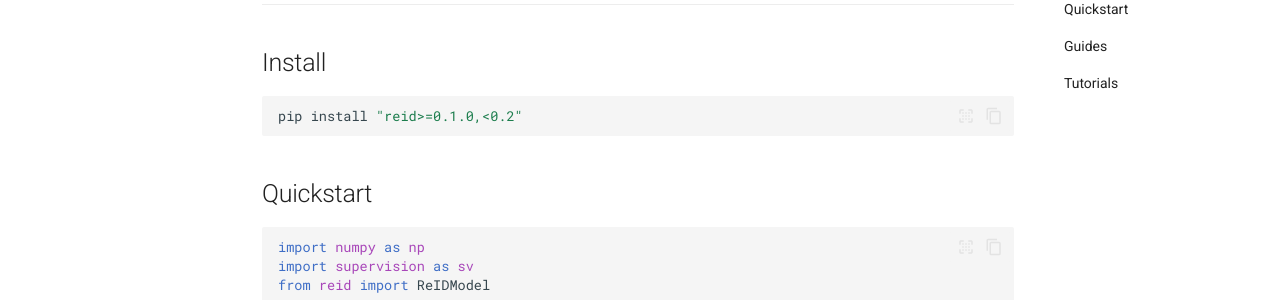
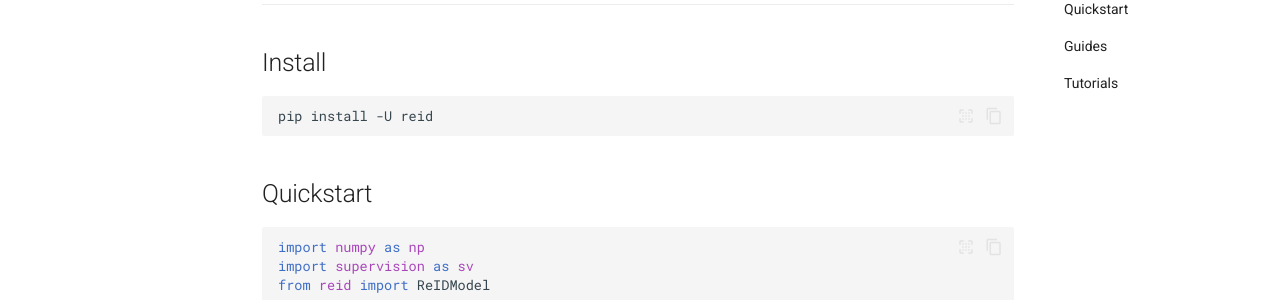
Before and after one commit to roboflow/re-ID, an MkDocs documentation site: the page built from docs/index.md, in a window 1280 px wide and 900 px high, scrolled down 765 px. Shown: the part 154-454 px from the top of the window. Built offline with MkDocs 1.6.1 and Material for MkDocs 9.7.7, drawn with Linux system fonts in a browser that asks for light colours; comment, search, counter and statistics services are not loaded.

Commit message:
docs: simplify installation commands following review

````diff
--- a/docs/index.md
+++ b/docs/index.md
@@ -20,7 +20,7 @@ Person re-identification (Re-ID) recognizes the same person in different images:
 ## Install
 
 ```bash
-pip install "reid>=0.1.0,<0.2"
+pip install -U reid
 ```
 
 ## Quickstart
````
Also changed, not shown: README.md (+1 -1 lines), docs/cookbooks/how-to-benchmark-reid-models.ipynb, docs/cookbooks/how-to-use-reid.ipynb.
